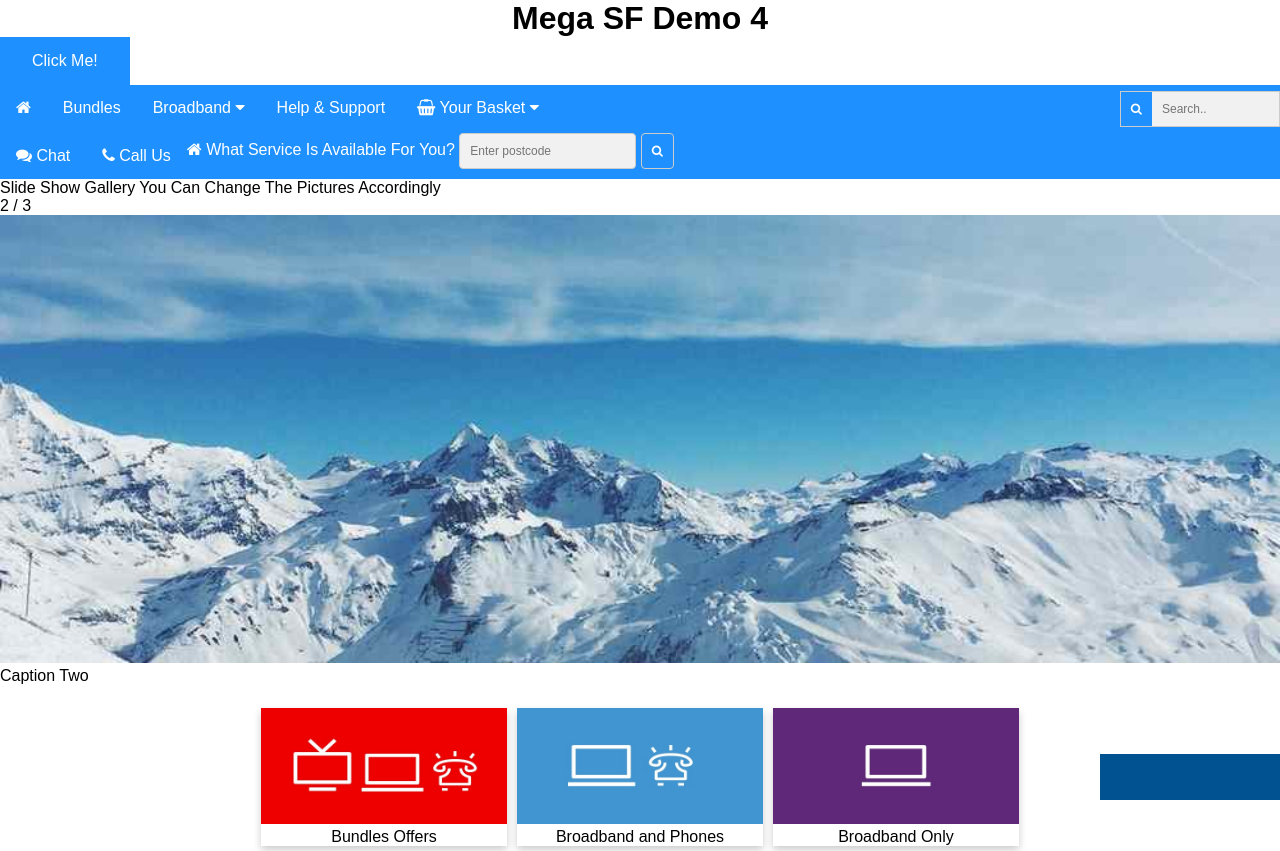
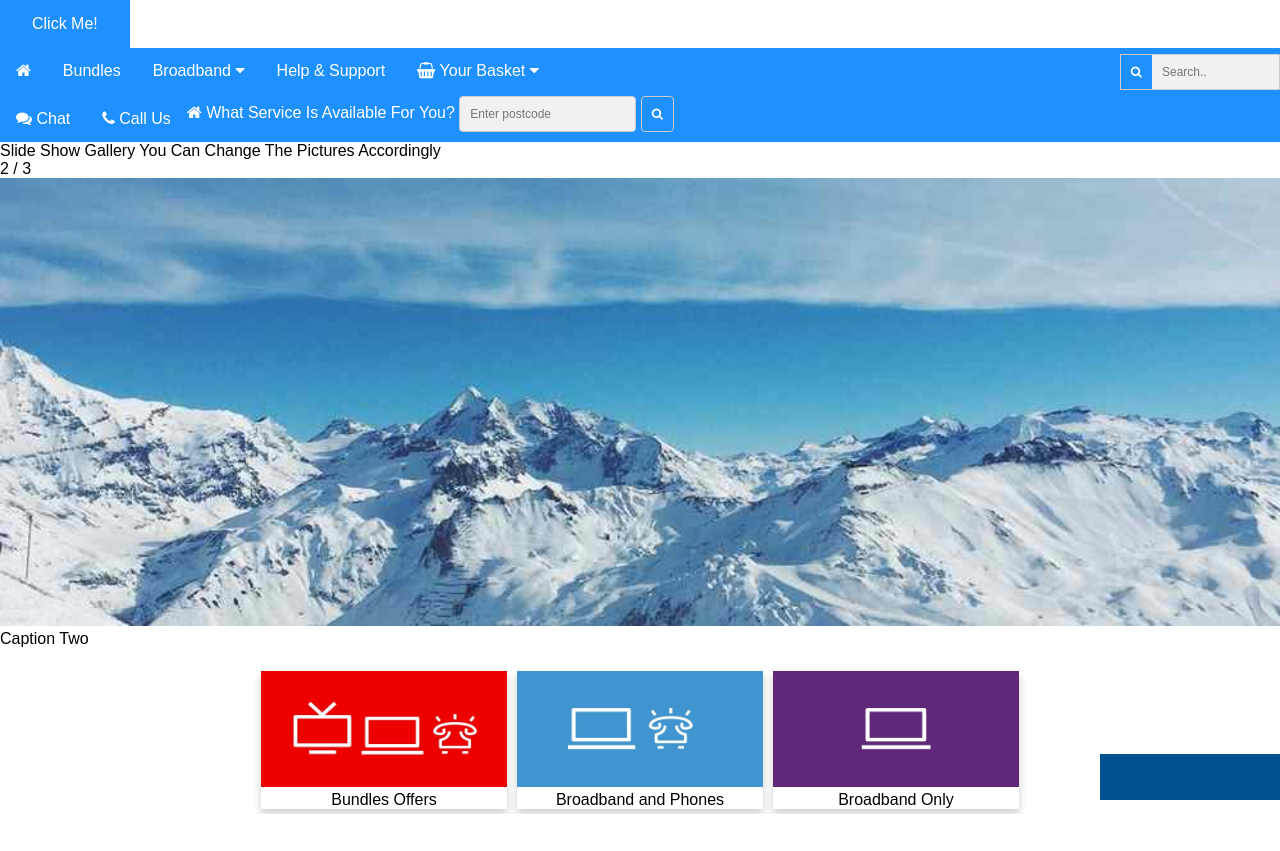
Before and after one commit to hgdemo/MegaSFDemo, a plain HTML site: page queue2.html in a window 1280 px wide. After the commit the page ends 814 px from the top, so only its background shows below. Drawn offline with nearby package versions, Linux system fonts and the light colour scheme; a script that the page names is missing.

```diff
--- a/queue2.html
+++ b/queue2.html
@@ -74,10 +74,6 @@
 </head>
 
 <body>
-    <center>
-        <H1>Mega SF Demo 4</H1>
-    </center>
-
 
 <!-- Google Tag Manager (noscript) -->
     <noscript><iframe src="https://www.googletagmanager.com/ns.html?id=GTM-5CJLZ8P"
```
